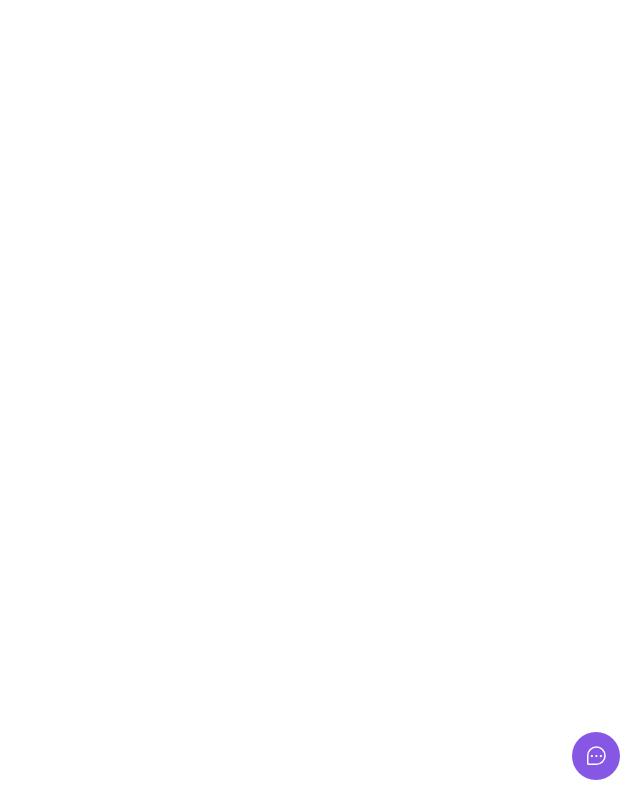
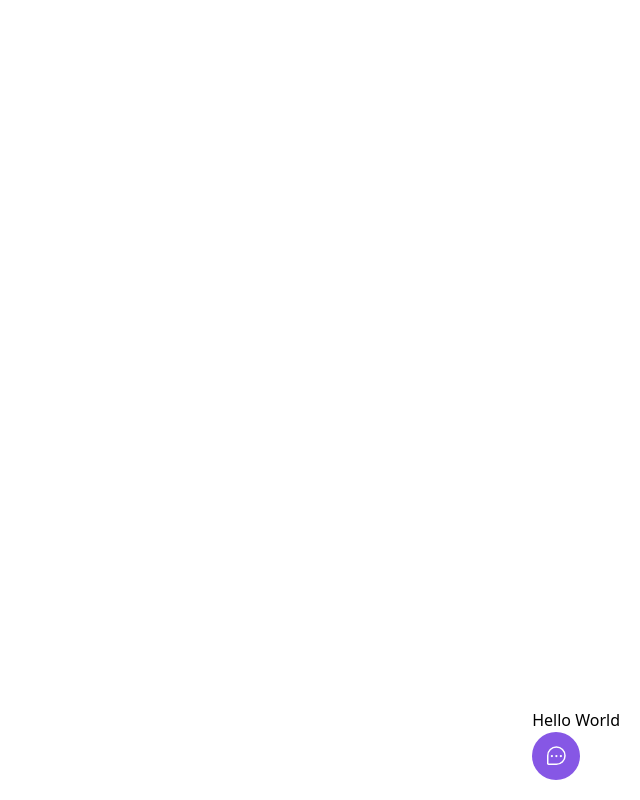
Before and after one commit to LucasdaCostaSilva/feedback-widget, a React (Vite) app: page / in a window 1280 px wide. Both pictures are taken after a click on the button "Feedback". Shown: the whole page, without its empty margins (640-1280 px from the left). Built offline with nearby package versions, Linux system fonts and the light colour scheme.

Commit message:
with state

```diff
--- a/src/components/Widget.tsx
+++ b/src/components/Widget.tsx
@@ -1,12 +1,19 @@
 import { ChatTeardropDots } from 'phosphor-react'
+import { useState } from 'react'
 
 export function Widget() {
+
+  const [isWidgetOpen, setIsWidgetOpen] = useState(false)
+
+  function toggleWidgetVisibility() {
+    setIsWidgetOpen(!isWidgetOpen)
+  }
+
   return (
     <div className="absolute bottom-5 right-5">
-      <button className="bg-brand-500 rounded-full px-3 h-12 text-white flex items-center group">
-        <ChatTeardropDots
-          className="w-6 h-6"
-        />
+      {isWidgetOpen && <p>Hello World</p>}
+      <button onClick={toggleWidgetVisibility} className="bg-brand-500 rounded-full px-3 h-12 text-white flex items-center group">
+        <ChatTeardropDots className="w-6 h-6" />
         <span className="max-w-0 overflow-hidden group-hover:max-w-xs  transition-all duration-500 ease-linear">
           <span className="pl-2">Feedback</span>
         </span>
```
